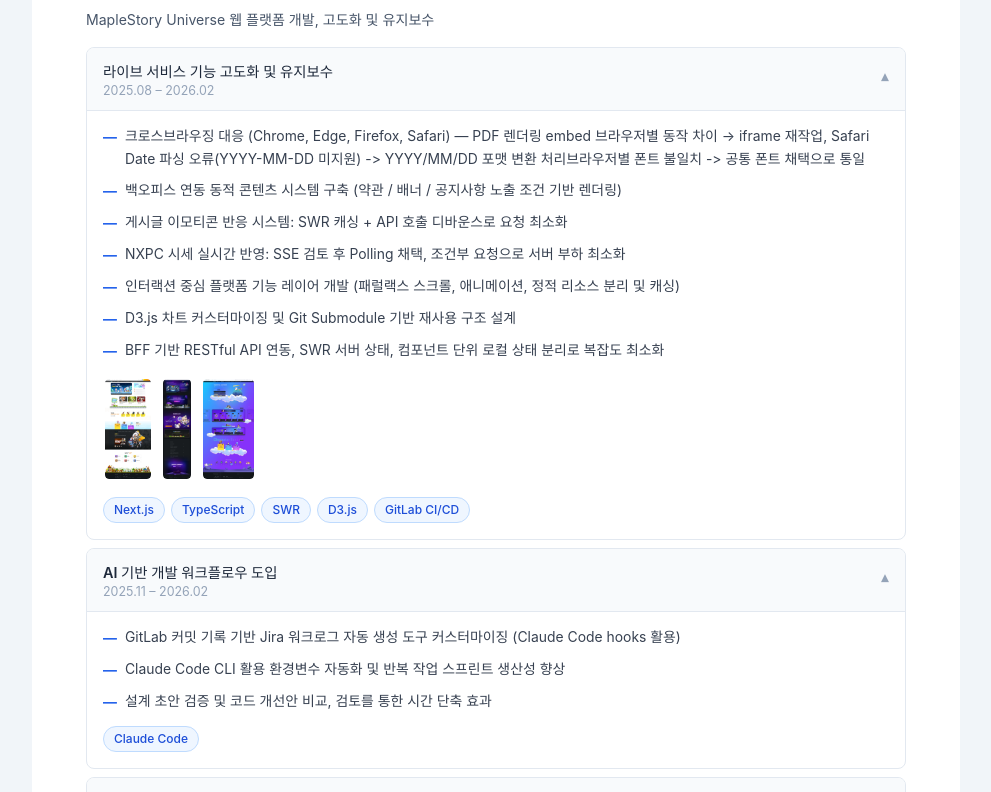
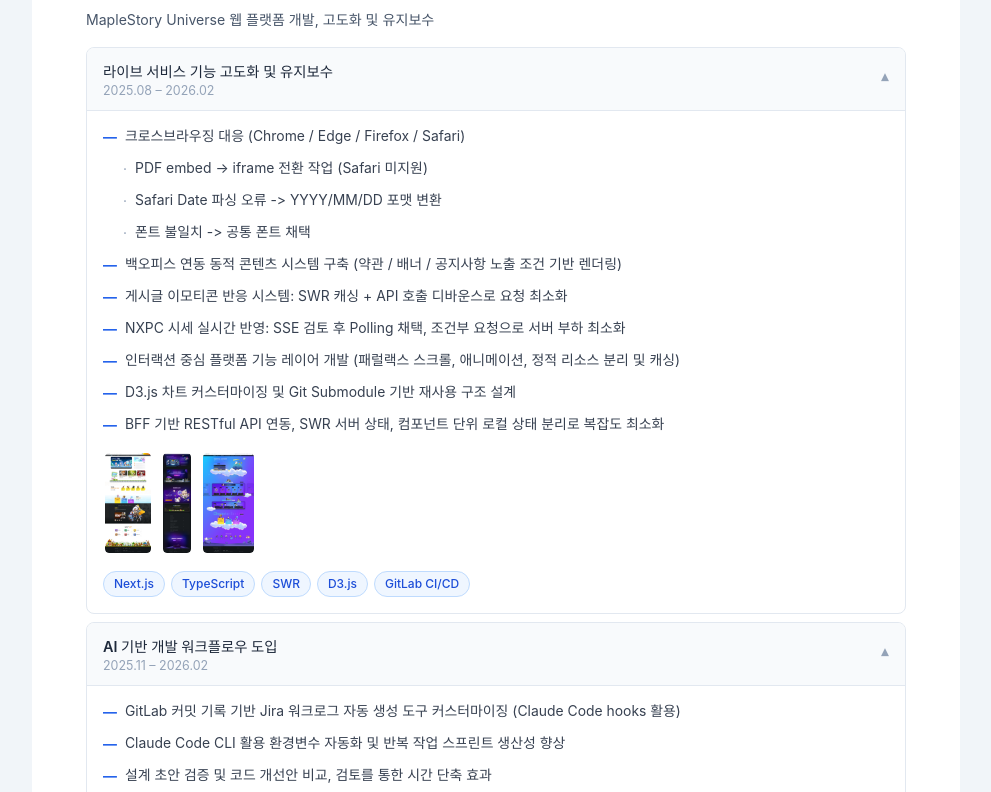
Before and after one commit to 33upsiege/33upsiege.github.io, a React (Vite) app: page / in a window 1280 px wide. Shown: the part 808-1600 px from the top of the page, without its empty margins (144-1135 px from the left). Built offline with nearby package versions, Linux system fonts and the light colour scheme; a web font is replaced by a local one.

Commit message:
update: highlight content

```diff
--- a/src/components/Experience.module.css
+++ b/src/components/Experience.module.css
@@ -191,6 +191,16 @@
   margin-top: 1px;
 }
 
+.highlightSubItem {
+  padding-left: 20px;
+}
+
+.subDot {
+  flex-shrink: 0;
+  color: #94a3b8;
+  margin-top: 1px;
+}
+
 /* Image Gallery */
 .gallery {
   display: flex;
--- a/src/components/Experience.tsx
+++ b/src/components/Experience.tsx
@@ -78,12 +78,18 @@
       {open && (
         <div className={styles.projectBody}>
           <ul className={styles.highlightList}>
-            {project.highlights.map((h, i) => (
-              <li key={i} className={styles.highlightItem}>
-                <span className={styles.dash}>—</span>
-                <span>{h}</span>
-              </li>
-            ))}
+            {project.highlights.map((h, i) => {
+              const isSub = h.startsWith('·')
+              return (
+                <li key={i} className={`${styles.highlightItem} ${isSub ? styles.highlightSubItem : ''}`}>
+                  {isSub
+                    ? <span className={styles.subDot}>·</span>
+                    : <span className={styles.dash}>—</span>
+                  }
+                  <span>{isSub ? h.slice(1).trim() : h}</span>
+                </li>
+              )
+            })}
           </ul>
           {project.images && project.images.length > 0 && (
             <ImageGallery images={project.images} />
--- a/src/data/resume.ts
+++ b/src/data/resume.ts
@@ -48,7 +48,10 @@
         name: '라이브 서비스 기능 고도화 및 유지보수',
         period: '2025.08 – 2026.02',
         highlights: [
-          '크로스브라우징 대응 (Chrome, Edge, Firefox, Safari) — PDF 렌더링 embed 브라우저별 동작 차이 → iframe 재작업, Safari Date 파싱 오류(YYYY-MM-DD 미지원) -> YYYY/MM/DD 포맷 변환 처리브라우저별 폰트 불일치 -> 공통 폰트 채택으로 통일',
+          '크로스브라우징 대응 (Chrome / Edge / Firefox / Safari)',
+          '· PDF embed -> iframe 전환 작업 (Safari 미지원)',
+          '· Safari Date 파싱 오류 -> YYYY/MM/DD 포맷 변환',
+          '· 폰트 불일치 -> 공통 폰트 채택',
           '백오피스 연동 동적 콘텐츠 시스템 구축 (약관 / 배너 / 공지사항 노출 조건 기반 렌더링)',
           '게시글 이모티콘 반응 시스템: SWR 캐싱 + API 호출 디바운스로 요청 최소화',
           'NXPC 시세 실시간 반영: SSE 검토 후 Polling 채택, 조건부 요청으로 서버 부하 최소화',
@@ -131,7 +134,7 @@
     description: '한정판 상품 정가품 검수 기반 리셀 플랫폼 FE 개발',
     projects: [
       {
-        name: 'Vue2 → React18 마이그레이션',
+        name: 'Vue2 -> React18 마이그레이션',
         period: '2023.11 – 2024.01',
         highlights: [
           '결제 및 상품 상세 페이지 포함 주요 컴포넌트 마이그레이션 (3인 협업)',
@@ -146,7 +149,7 @@
         highlights: [
           '모바일 웹, PC 페이지 검색엔진 최적화 작업 단독 수행',
           'Nuxt 서버 미들웨어 기반 sitemap.xml 자동 생성 (Google Search Console 접근 시 자동 업데이트)',
-          '이슈 해결: 대량 데이터 처리 시 브라우저 중단 → async/await 비동기 분할 처리 + 복구 로직 구현',
+          '이슈 해결: 대량 데이터 처리 시 브라우저 중단 -> async/await 비동기 분할 처리 + 복구 로직 구현',
         ],
         tags: ['Nuxt.js', 'SEO', 'xmlbuilder2'],
         images: [
@@ -173,7 +176,7 @@
         period: '2022.03 – 2022.04',
         highlights: [
           '사내 검수팀용 Android APK 기반 웹앱 — 바코드, QR 코드 인식 및 실시간 검수 현황 대시보드 구현',
-          '이슈 해결: WebRTC(getUserMedia) 갤럭시 광각 카메라 기본 선택 문제 → enumerateDevices() 활용 기기 ID 기반 카메라 설정',
+          '이슈 해결: WebRTC(getUserMedia) 갤럭시 광각 카메라 기본 선택 문제 -> enumerateDevices() 활용 기기 ID 기반 카메라 설정',
         ],
         tags: ['WebRTC', 'WebApp', 'Android'],
         images: [
@@ -187,9 +190,9 @@
         name: 'Soldout Web 서비스 구축',
         period: '2022.01 – 2022.03',
         highlights: [
-          '앱 전용 서비스 → 웹 서비스 확장: 초기 구조 설계 및 핵심 페이지(메인, 상품 상세, 결제 등) 구현',
+          '앱 전용 서비스 -> 웹 서비스 확장: 초기 구조 설계 및 핵심 페이지(메인, 상품 상세, 결제 등) 구현',
           '모바일 앱 웹뷰 환경을 고려한 UI 구현 및 앱-웹 간 인터페이스 연동',
-          '이슈 해결: 결제 오류 reload 시 store 초기화 문제 → sessionStorage 기반 상태 유지 로직 구현',
+          '이슈 해결: 결제 오류 reload 시 store 초기화 문제 -> sessionStorage 기반 상태 유지 로직 구현',
         ],
         tags: ['Vue.js', 'Vuex', 'SSR'],
         images: [
@@ -283,7 +286,7 @@
         name: '신규 플랫폼 개발 (하이투자증권)',
         period: '2019.12 – 2020.02',
         highlights: [
-          'Angular 6 → Angular 9 재구축: 모듈 집합 구조 → 컴포넌트 단위 Module 분리 설계',
+          'Angular 6 -> Angular 9 재구축: 모듈 집합 구조 -> 컴포넌트 단위 Module 분리 설계',
           'Leaflet 활용 국가별 공격 정보 시각화, 탐지 결과 기반 위험도 차트 구현',
         ],
         tags: ['Angular', 'Leaflet', 'TypeScript']
```
